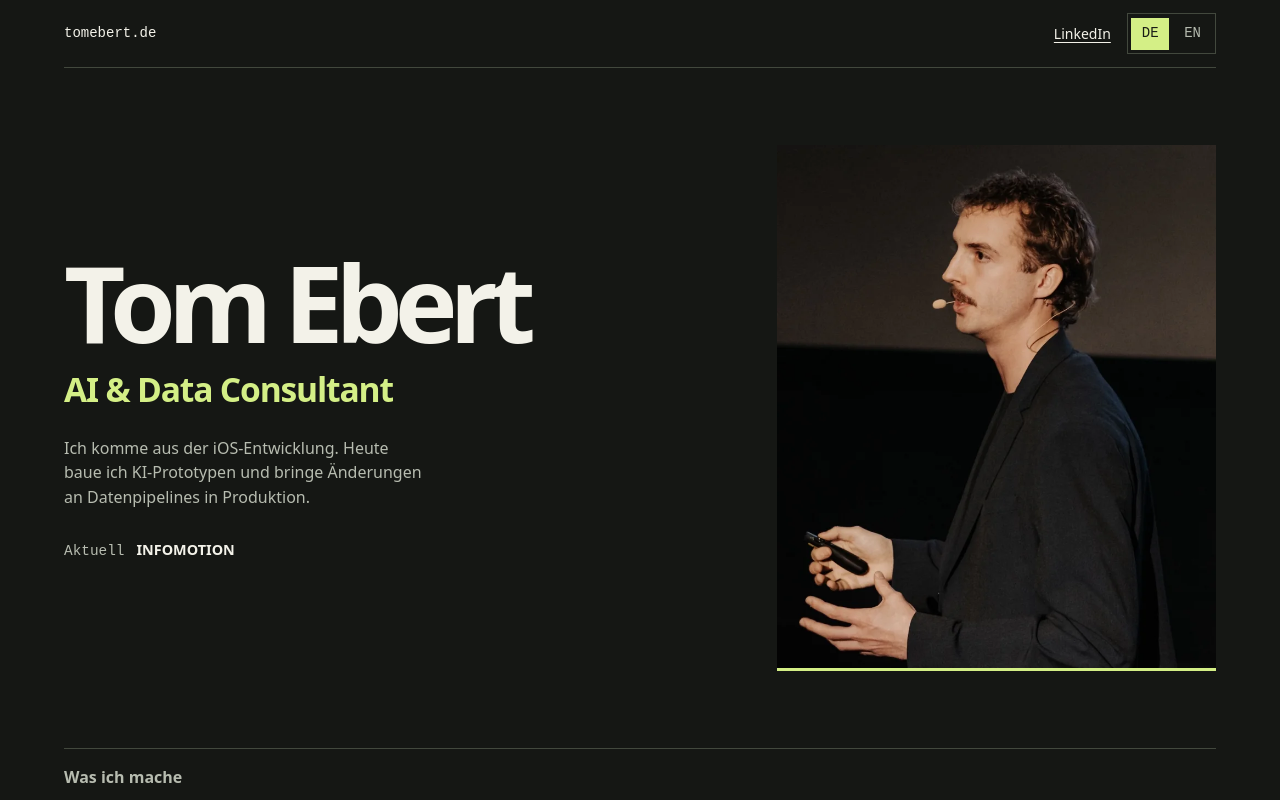
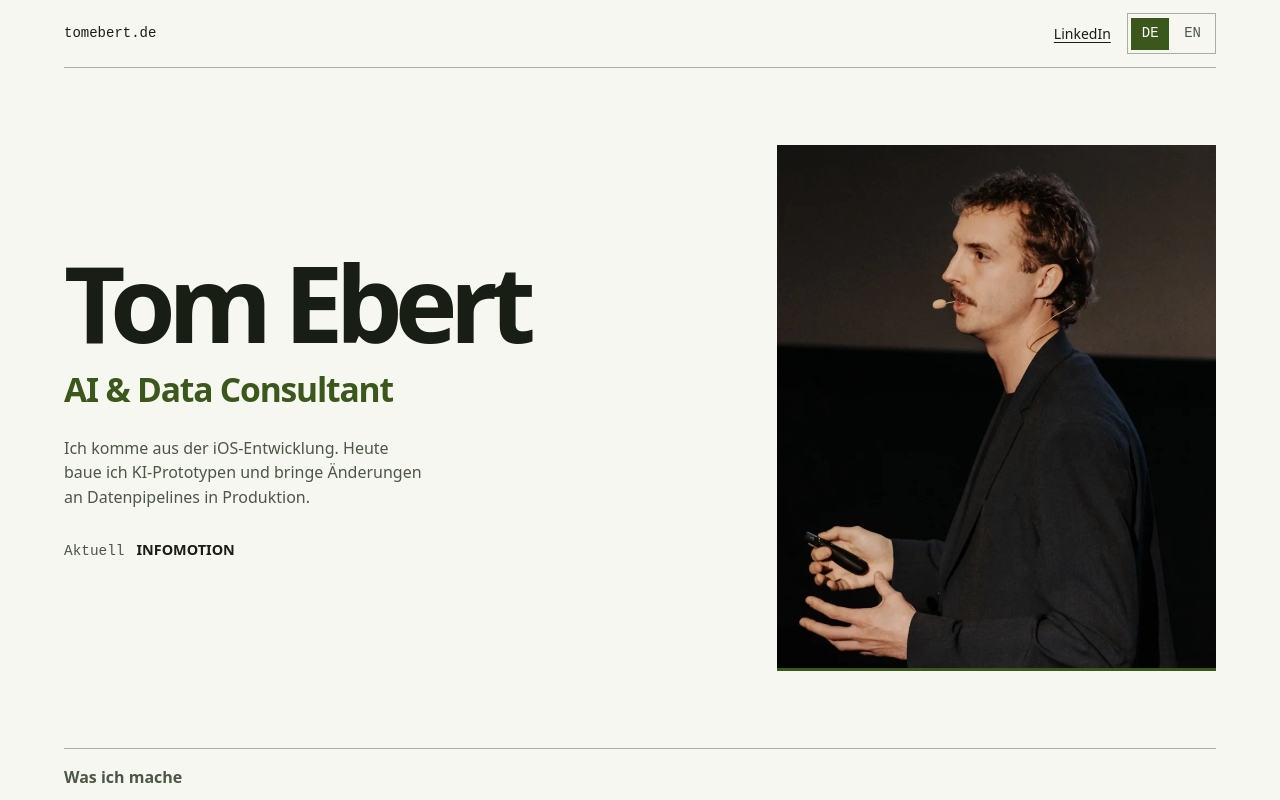
Before and after one commit to TomEbert/tomebert-website, a plain HTML site: page index.html in a window 1280 px wide. Shown: the top 800 px of the page. Drawn offline with Linux system fonts and the light colour scheme.

Commit message:
Follow the device light and dark appearance settings

```diff
--- a/index.html
+++ b/index.html
@@ -5,7 +5,10 @@
 <meta name="viewport" content="width=device-width, initial-scale=1">
 <title>Tom Ebert · AI &amp; Data</title>
 <style>
-:root {color-scheme:dark;--bg:#151714;--surface:#1d201b;--ink:#f3f2e9;--muted:#b7bcb0;--line:#42483d;--accent:#d4ef86}
+:root {color-scheme:light dark;--bg:#151714;--surface:#1d201b;--ink:#f3f2e9;--muted:#b7bcb0;--line:#42483d;--accent:#d4ef86;--accent-ink:#191c15}
+@media (prefers-color-scheme: light) {
+  :root {--bg:#f6f7f0;--surface:#e9eddf;--ink:#191e15;--muted:#4c5746;--line:#a7b09e;--accent:#3c571c;--accent-ink:#fff}
+}
 * {box-sizing:border-box}
 body {margin:0;background:var(--bg);color:var(--ink);font:1rem/1.55 system-ui,sans-serif}
 main {width:min(72rem,100% - 3rem);margin:auto}
@@ -18,7 +21,7 @@ nav {justify-content:space-between;border-bottom:1px solid var(--line);min-heigh
 nav>span,.language,.current span {font-family:ui-monospace,monospace}
 .language {gap:.25rem;border:1px solid var(--line);padding:.2rem}
 .language button {font:inherit;color:var(--muted);background:none;border:0;min-width:2.4rem;min-height:2rem;cursor:pointer}
-.language button[aria-pressed=true] {color:#191c15;background:var(--accent)}
+.language button[aria-pressed=true] {color:var(--accent-ink);background:var(--accent)}
 header {display:grid;grid-template-columns:minmax(0,1.45fr) minmax(0,1fr);align-items:center;gap:clamp(1.5rem,6vw,5rem);padding:clamp(2rem,6vw,5rem) 0}
 h1 {font-size:clamp(3rem,8.3vw,7.6rem);line-height:.91;letter-spacing:-.075em;font-weight:750}
 .field {font-size:clamp(1.2rem,3vw,2.1rem);font-weight:550;color:var(--accent);margin-top:.75rem;letter-spacing:-.035em}
```
